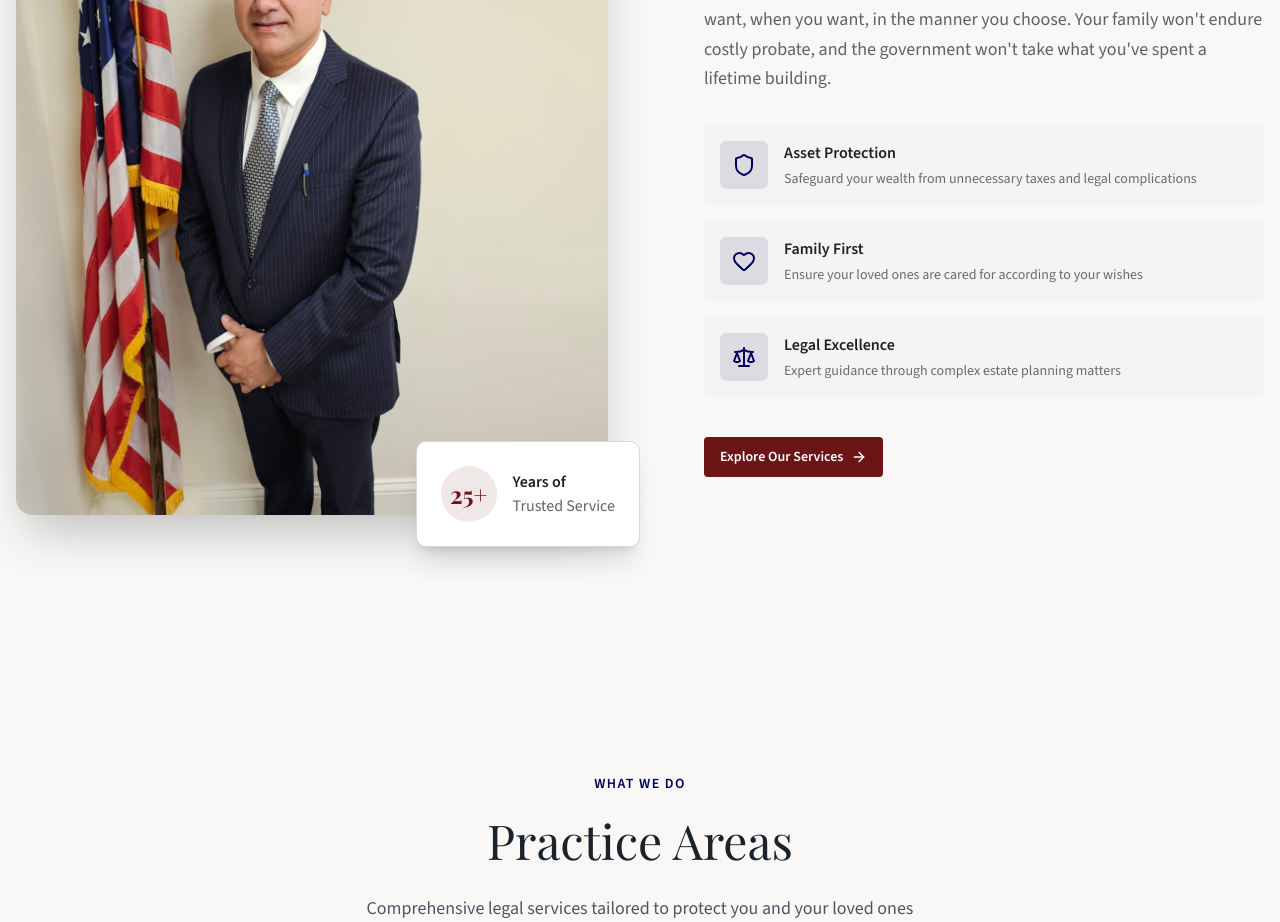
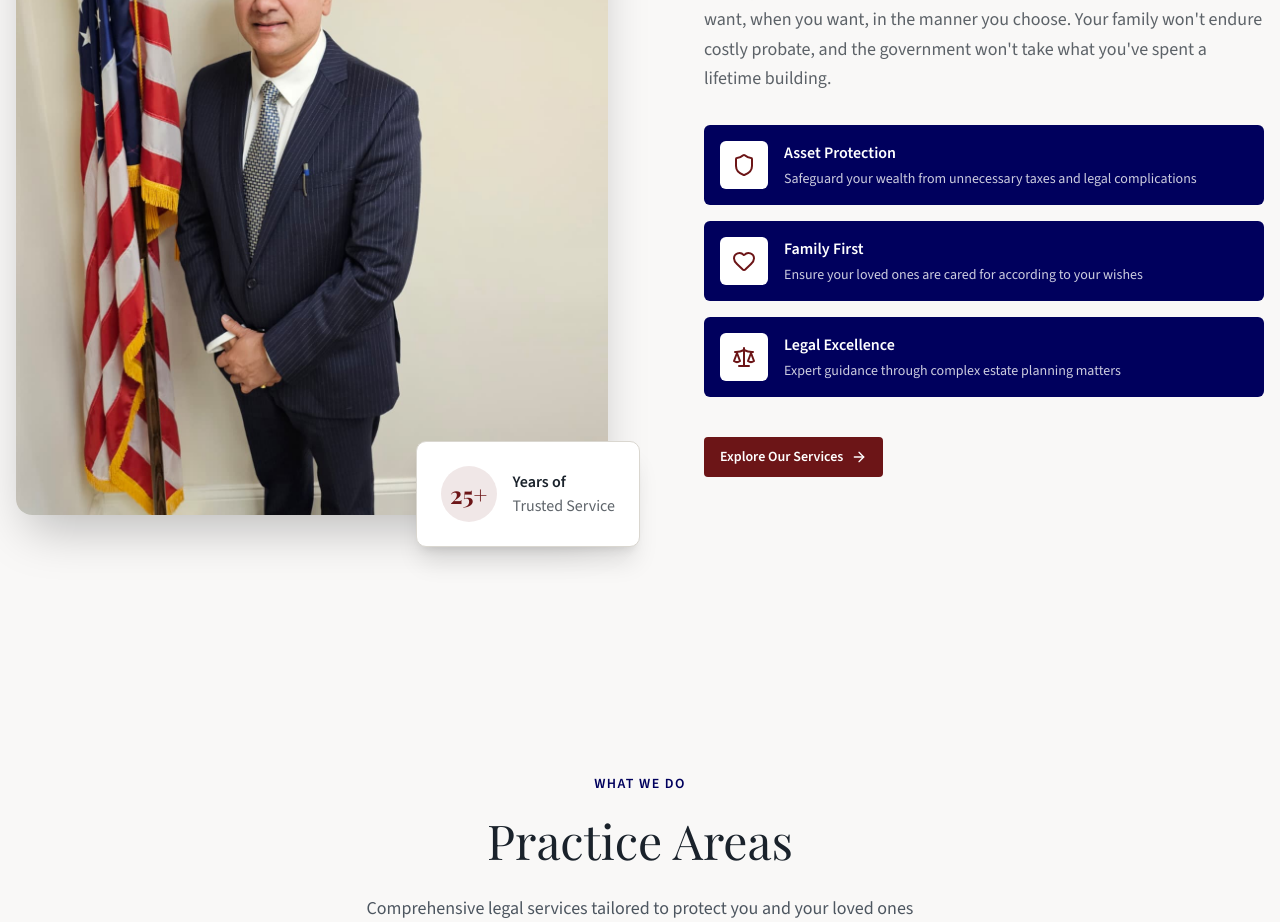
Before and after one commit to SpeakingRobot/v0-elder-law-website, a Next.js app: page / in a window 1280 px wide. Shown: the part 1260-2182 px from the top of the page. Built offline with nearby package versions, Linux system fonts and the light colour scheme; a web font is replaced by a local one.

Commit message:
feat: update value cards with cohesive blue design
Add blue background, red icons, and white text for titles and descriptions.

```diff
--- a/components/mission.tsx
+++ b/components/mission.tsx
@@ -81,14 +81,14 @@ export function Mission() {
               {values.map((value, index) => (
                 <div
                   key={index}
-                  className="flex items-start gap-4 p-4 rounded-lg bg-secondary/50 hover:bg-secondary transition-colors group"
+                  className="flex items-start gap-4 p-4 rounded-lg bg-accent hover:bg-accent/90 transition-colors group"
                 >
-                  <div className="w-12 h-12 rounded-lg bg-accent/10 flex items-center justify-center shrink-0 group-hover:bg-accent/20 transition-colors">
-                    <value.icon className="h-6 w-6 text-accent" />
+                  <div className="w-12 h-12 rounded-lg bg-white flex items-center justify-center shrink-0">
+                    <value.icon className="h-6 w-6 text-primary" />
                   </div>
                   <div>
-                    <h4 className="font-semibold text-foreground mb-1">{value.title}</h4>
-                    <p className="text-sm text-foreground/65">{value.description}</p>
+                    <h4 className="font-semibold text-white mb-1">{value.title}</h4>
+                    <p className="text-sm text-white/80">{value.description}</p>
                   </div>
                 </div>
               ))}
```
